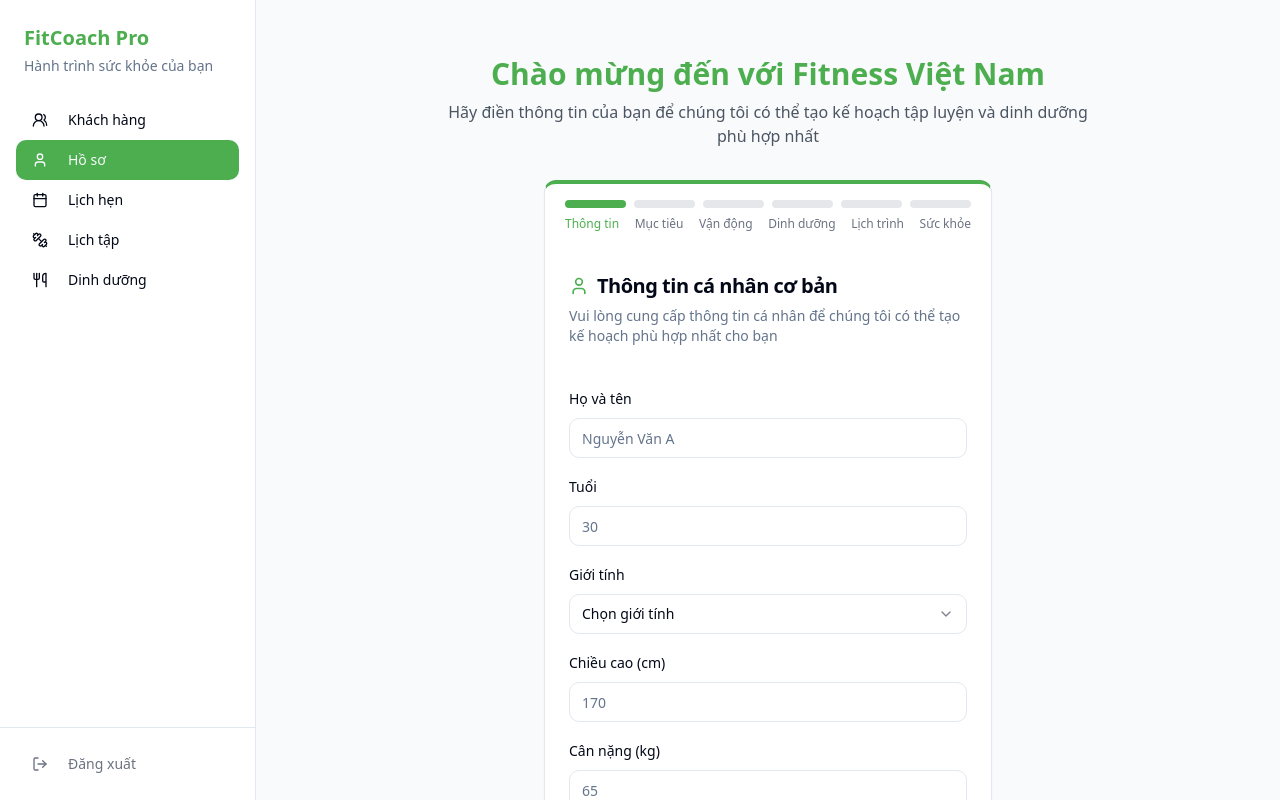
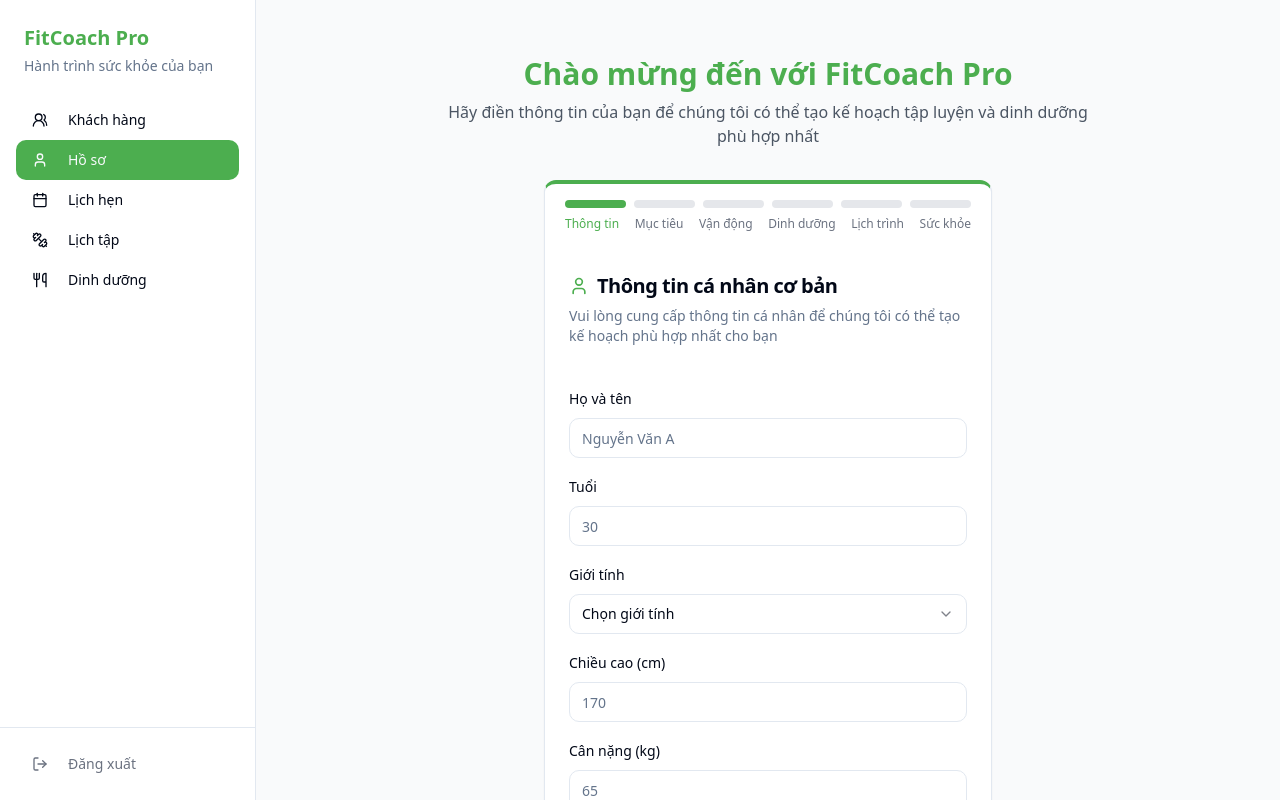
Before and after one commit to tamdkbt/vietnam-fitness-journey, a React (Vite) app: page / in a window 1280 px wide. Shown: the top 800 px of the page. Built offline with nearby package versions, Linux system fonts and the light colour scheme.

Commit message:
Code edited in Lovable Code Editor
Edited UI in Lovable

```diff
--- a/src/pages/Index.tsx
+++ b/src/pages/Index.tsx
@@ -8,7 +8,7 @@ const Index = () => {
     <Layout>
       <div className="max-w-4xl mx-auto px-4 py-6">
         <div className="mb-8 text-center">
-          <h1 className="text-3xl font-bold mb-2 text-primary">Chào mừng đến với Fitness Việt Nam</h1>
+          <h1 className="text-3xl font-bold mb-2 text-primary">Chào mừng đến với FitCoach Pro</h1>
           <p className="text-gray-600 max-w-2xl mx-auto">
             Hãy điền thông tin của bạn để chúng tôi có thể tạo kế hoạch tập luyện và dinh dưỡng phù hợp nhất
           </p>
```
